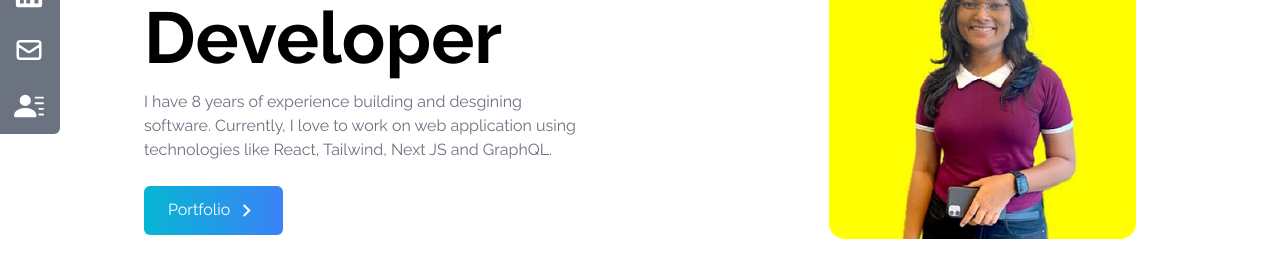
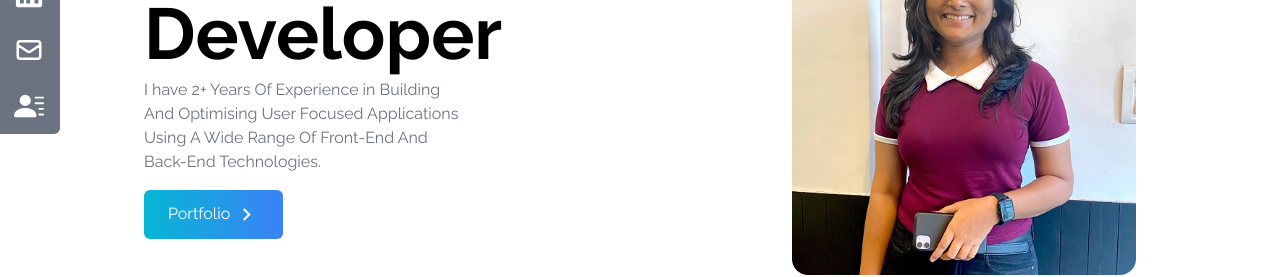
Before and after one commit to Swapnalikadam12/Portfolio, a React (Create React App) app: page / in a window 1280 px wide. Shown: the part 314-591 px from the top of the page. Built offline with nearby package versions, Linux system fonts and the light colour scheme; a web font is replaced by a local one.

Commit message:
Image Change

```diff
--- a/src/components/Home.jsx
+++ b/src/components/Home.jsx
@@ -1,5 +1,5 @@
 import React from "react";
-import SwapnaliKadam from '../assets/SwapnaliKadam.JPG';
+import SwapnaliKadam from '../assets/SwapnaliKadam1.JPG';
 import { MdOutlineKeyboardArrowRight } from "react-icons/md";
 import { Link } from "react-scroll";
 
@@ -10,16 +10,13 @@ const Home = () => {
       className="h-screen w-full bg-white dark:bg-gradient-to-b from-black via-black to-gray-800"
     >
       <div className="max-w-screen-lg mx-auto flex flex-col items-center justify-center h-full px-4 md:flex-row">
-        <div className="flex flex-col justify-center h-full">
-          <h2 className="text-4xl sm:text-7xl font-bold text-black dark:text-white">
+        <div className="flex flex-col justify-center">
+          <h2 className="text-4xl sm:text-7xl font-bold text-black dark:text-white py-29">
             I'm a Full Stack Developer
           </h2>
-          <p className="text-gray-500 py-4 max-w-md dark:text-gray-500">
-            I have 8 years of experience building and desgining software.
-            Currently, I love to work on web application using technologies like
-            React, Tailwind, Next JS and GraphQL.
+          <p className="text-gray-500 py-2 max-w-xs dark:text-gray-500">
+          I have 2+ Years Of Experience in Building And Optimising User Focused Applications Using A Wide Range Of Front-End And Back-End Technologies.
           </p>
-
           <div>
             <Link
               to="portfolio"
--- a/src/components/NavBar.jsx
+++ b/src/components/NavBar.jsx
@@ -31,7 +31,7 @@ const NavBar = () => {
   ];
 
   return (
-    <div className="flex justify-between items-center w-full h-15 px-4 dark:text-white text:black dark:bg-black bg-gray-200 cursor-pointer fixed">
+    <div className="flex justify-between items-center w-full h-13 px-4 dark:text-white text:black dark:bg-black bg-gray-200 cursor-pointer fixed">
       <div>
         <h1 className="text-5xl font-signature ml-2">Swapnali</h1>
       </div>
```
Also changed, not shown: src/assets/SwapnaliKadam1.JPG (added).
